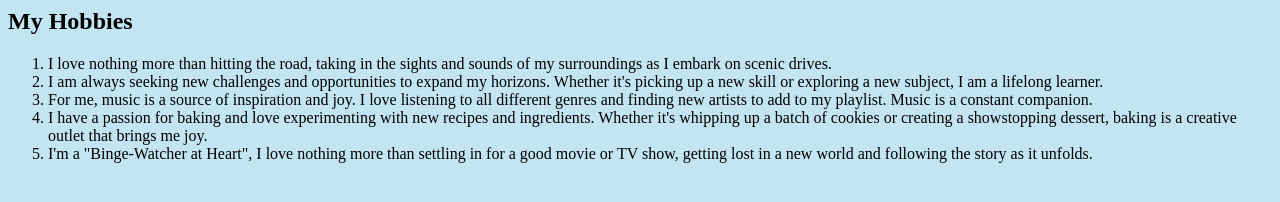
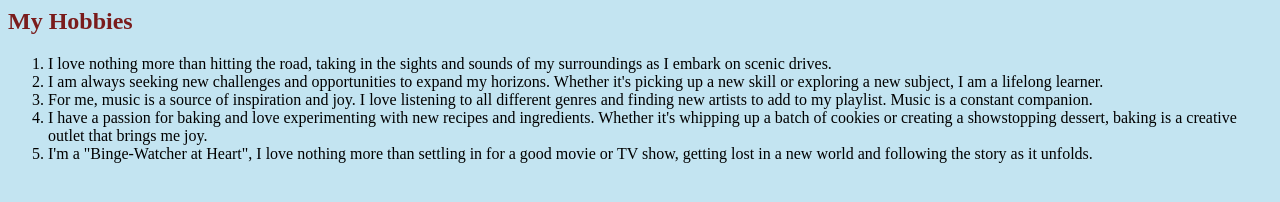
Before and after one commit to AyushkaBehere/cv2, a plain HTML site: page hobbies.html in a window 1280 px wide. Drawn offline with Linux system fonts and the light colour scheme.

Commit message:
Update style.css

```diff
--- a/style.css
+++ b/style.css
@@ -17,3 +17,6 @@
                 h3 {
                     color: rgb(122, 28, 28);
                 }
+                 h2 {
+                    color: rgb(122, 28, 28);
+                }
```
